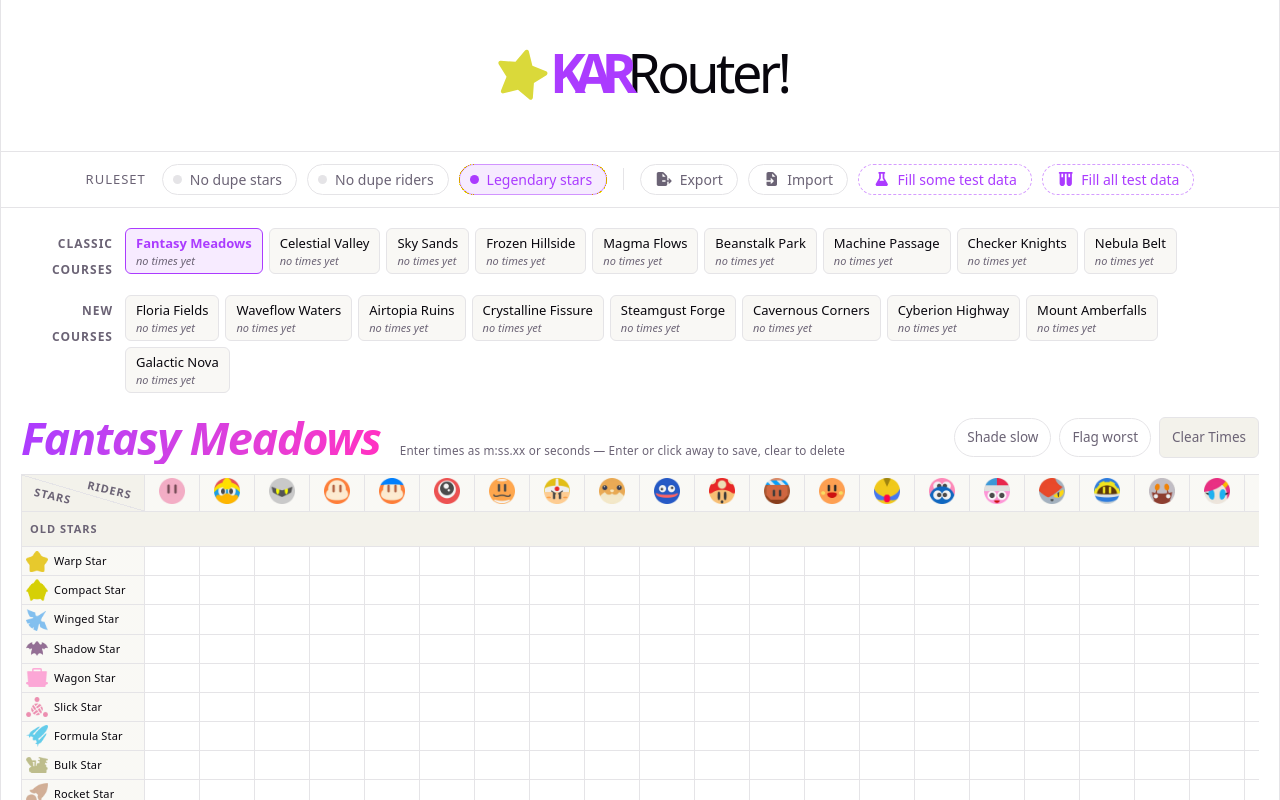
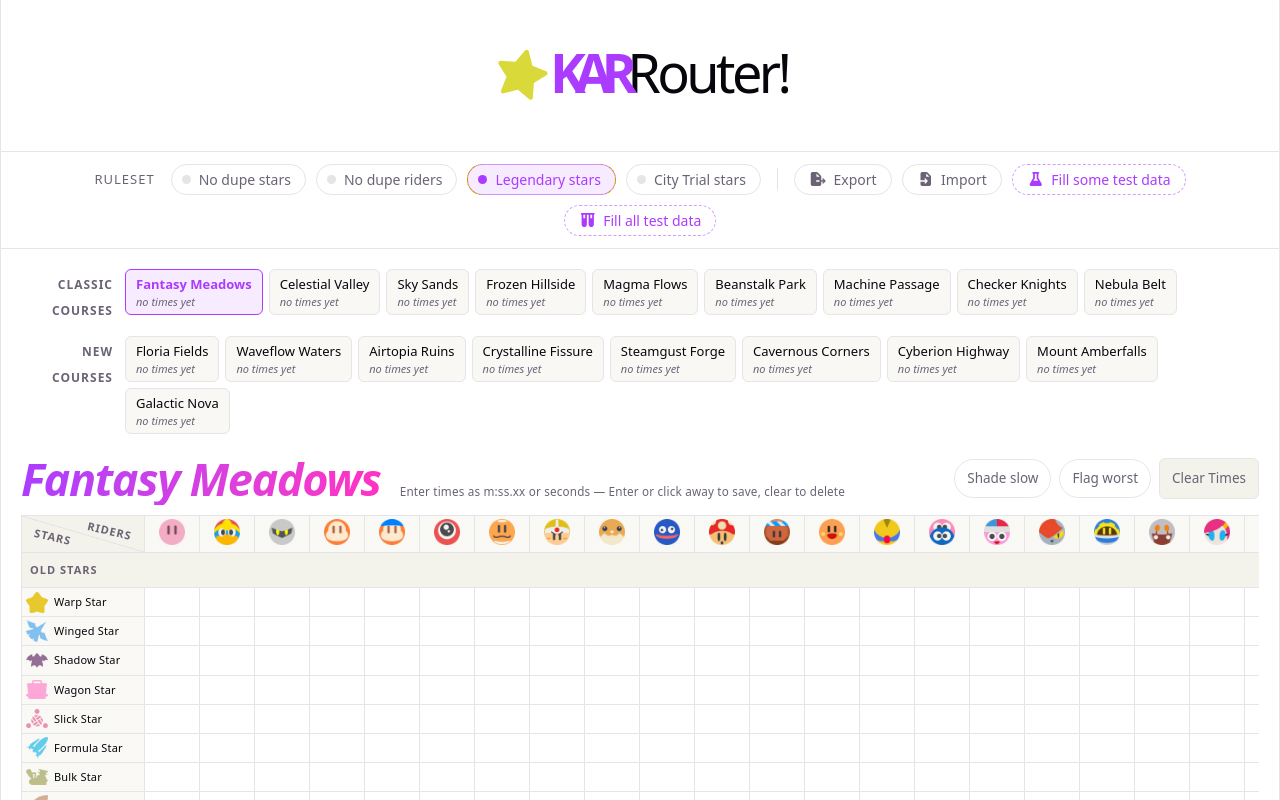
Before and after one commit to eronth/kar-router, a React (Vite) app: page / in a window 1280 px wide. Shown: the top 800 px of the page. Built offline with nearby package versions, Linux system fonts and the light colour scheme.

Commit message:
City trial star filters.

```diff
--- a/src/App.tsx
+++ b/src/App.tsx
@@ -39,6 +39,7 @@ const DEFAULT_SETTINGS: Settings = {
   noDupeRiders: false,
   noDupeStars: false,
   allowLegendary: true,
+  showCityTrialStars: false,
 }
 
 function App() {
@@ -132,13 +133,13 @@ function App() {
         <CourseList
           times={times}
           selected={selectedCourse}
-          allowLegendary={settings.allowLegendary}
+          ruleset={settings}
           onSelect={setSelectedCourse}
         />
         <TimeGrid
           course={selectedCourse}
           record={times[selectedCourse] ?? {}}
-          allowLegendary={settings.allowLegendary}
+          ruleset={settings}
           onSetTime={setTime}
           onClearCourse={clearCourseTimes}
           onClearAll={clearAllTimes}
--- a/src/components/CourseList/CourseChip/CourseChip.tsx
+++ b/src/components/CourseList/CourseChip/CourseChip.tsx
@@ -1,7 +1,6 @@
 import {
-  RIDERS,
-  OLD_STARS, NEW_STARS, LEGENDARY_STARS,
-  isLegendaryStar,
+  RIDERS, STARS,
+  isStarAllowed,
  } from '../../../data/gameData';
 import type { Course } from "../../../types/types";
 import { splitComboKey } from "../../../utils/optimizer";
@@ -17,17 +16,17 @@ export default function CourseChip({
   course,
   times,
   selected,
-  allowLegendary,
+  ruleset,
   onSelect,
 }: Props) {
   const record = times[course] ?? {};
   // Only combos the current ruleset permits count toward best time and totals.
   const countedTimes = Object.entries(record)
-    .filter(([key]) => allowLegendary || !isLegendaryStar(splitComboKey(key).star))
+    .filter(([key]) => isStarAllowed(splitComboKey(key).star, ruleset))
     .map(([, ms]) => ms);
   const best = countedTimes.length > 0 ? Math.min(...countedTimes) : null;
 
-  const maxStarCount = OLD_STARS.length + NEW_STARS.length + (allowLegendary ? LEGENDARY_STARS.length : 0);
+  const maxStarCount = STARS.filter((star) => isStarAllowed(star, ruleset)).length;
   const maxTimesCount = RIDERS.length * maxStarCount;
 
   const currentTimesCount = countedTimes.length;
--- a/src/components/CourseList/CourseList.tsx
+++ b/src/components/CourseList/CourseList.tsx
@@ -1,4 +1,4 @@
-import { OLD_COURSES, NEW_COURSES } from '../../data/gameData';
+import { OLD_COURSES, NEW_COURSES, type StarRuleset } from '../../data/gameData';
 import type { TimesData } from '../../utils/optimizer';
 import type { Course } from '../../types/types';
 import CourseChip from './CourseChip/CourseChip';
@@ -7,7 +7,7 @@ import './CourseList.css';
 export type CourseListProps = {
   times: TimesData;
   selected: Course;
-  allowLegendary: boolean;
+  ruleset: StarRuleset;
   onSelect: (course: Course) => void;
 };
 
--- a/src/components/SettingsBar/SettingsBar.tsx
+++ b/src/components/SettingsBar/SettingsBar.tsx
@@ -5,7 +5,8 @@ export interface Settings {
   noDupeRiders: boolean
   noDupeStars: boolean
   allowLegendary: boolean
-}
+  showCityTrialStars: boolean
+};
 
 const OPTIONS: { key: keyof Settings; label: string; hint: string }[] = [
   {
@@ -23,7 +24,12 @@ const OPTIONS: { key: keyof Settings; label: string; hint: string }[] = [
     label: 'Legendary stars',
     hint: 'Allow Dragoon, Hydra, Leo and Gigantes',
   },
-]
+  {
+    key: 'showCityTrialStars',
+    label: 'City Trial stars',
+    hint: 'Show Compact Star, Flight Warp Star and Gigantes',
+  },
+];
 
 interface Props {
   settings: Settings
--- a/src/components/TimeGrid/TimeGrid.tsx
+++ b/src/components/TimeGrid/TimeGrid.tsx
@@ -1,6 +1,10 @@
 import { useEffect, useRef, useState } from 'react'
 import './TimeGrid.css'
-import { RIDERS, RIDER_ICONS, STAR_ICONS, STAR_GROUPS } from '../../data/gameData'
+import {
+  RIDERS, RIDER_ICONS, STAR_ICONS, STAR_GROUPS,
+  isCityTrialOnlyStar,
+  type StarGroup, type StarRuleset,
+} from '../../data/gameData'
 import { comboKey, type CourseTimes } from '../../utils/optimizer'
 import { formatMs, parseTimeInput } from '../../utils/time'
 import type { Course, Rider, Star } from '../../types/types'
@@ -62,7 +66,7 @@ function TimeCell({
 interface Props {
   course: Course
   record: CourseTimes
-  allowLegendary: boolean
+  ruleset: StarRuleset
   onSetTime: (course: Course, star: Star, rider: Rider, ms: number | null) => void
   onClearCourse: (course: Course) => void
   onClearAll: () => void
@@ -92,7 +96,7 @@ const VIEW_TOGGLES: { key: keyof ViewOptions; label: string; hint: string }[] =
 export default function TimeGrid({
   course,
   record,
-  allowLegendary,
+  ruleset,
   onSetTime,
   onClearCourse,
   onClearAll,
@@ -110,20 +114,29 @@ export default function TimeGrid({
     localStorage.setItem(VIEW_KEY, JSON.stringify(view))
   }, [view])
 
-  // Best per star group, plus best/worst/average over the groups the current
-  // ruleset allows — excluded legendary times never set the course-wide marks.
+  // City-Trial-only stars are hidden outright when the ruleset excludes them;
+  // legendary stars stay visible but greyed out, so they get the `groupOff`
+  // treatment below rather than being dropped here.
+  const visibleStars = (group: StarGroup) =>
+    group.stars.filter((star) =>
+      ruleset.showCityTrialStars
+      || !isCityTrialOnlyStar(star),
+    );
+
+  // Best per star group, plus best/worst/average over the stars the current
+  // ruleset allows — excluded times never set the course-wide marks.
   const groupBests = new Map<string, number>()
   const rulesetTimes: number[] = []
   for (const group of STAR_GROUPS) {
     const values: number[] = []
-    for (const star of group.stars) {
+    for (const star of visibleStars(group)) {
       for (const rider of RIDERS) {
         const value = record[comboKey(star, rider)]
         if (value !== undefined) values.push(value)
       }
     }
-    if (values.length > 0) groupBests.set(group.label, Math.min(...values))
-    if (allowLegendary || !group.legendary) rulesetTimes.push(...values)
+    if (values.length > 0) { groupBests.set(group.label, Math.min(...values)); }
+    if (ruleset.allowLegendary || !group.legendary) { rulesetTimes.push(...values); }
   }
   const bestMs = rulesetTimes.length > 0 ? Math.min(...rulesetTimes) : null
   const worstMs = rulesetTimes.length > 0 ? Math.max(...rulesetTimes) : null
@@ -217,7 +230,9 @@ export default function TimeGrid({
             </tr>
           </thead>
           {STAR_GROUPS.map((group) => {
-            const groupOff = group.legendary && !allowLegendary
+            const stars = visibleStars(group)
+            if (stars.length === 0) { return null; }
+            const groupOff = group.legendary && !ruleset.allowLegendary
             const groupBest = groupBests.get(group.label)
             return (
               <tbody key={group.label} className={groupOff ? 'off' : undefined}>
@@ -229,7 +244,7 @@ export default function TimeGrid({
                     </span>
                   </th>
                 </tr>
-                {group.stars.map((star) => (
+                {stars.map((star) => (
                   <tr key={star}>
                     <th
                       className={selStar === star ? 'star-head sel' : 'star-head'}
--- a/src/data/gameData.ts
+++ b/src/data/gameData.ts
@@ -2,6 +2,7 @@ import type {
   Course, OldCourse, NewCourse,
   Rider,
   Star, OldStar, NewStar, LegendaryStar,
+  CityTrialOnlyStar,
 } from '../types/types'
 
 import kirbyIcon from '../assets/riders/KARs_Kirby_icon.png'
@@ -110,6 +111,10 @@ export const OLD_STARS: OldStar[] = [
   'Flight Warp Star',
 ];
 
+export const CITY_TRIAL_STARS: CityTrialOnlyStar[] = [
+  'Compact Star', 'Flight Warp Star', 'Gigantes',
+];
+
 export const NEW_STARS: NewStar[] = [
   'Hop Star', 'Vampire Star', 'Paper Star', 'Chariot',
   'Battle Chariot', 'Tank Star', 'Bull Tank',
@@ -124,6 +129,22 @@ export const STARS: Star[] = [...OLD_STARS, ...NEW_STARS, ...LEGENDARY_STARS];
 
 export function isLegendaryStar(star: Star): boolean {
   return (LEGENDARY_STARS as Star[]).includes(star);
+}
+
+export const isCityTrialOnlyStar = (star: Star): boolean =>
+  (CITY_TRIAL_STARS as Star[]).includes(star);
+
+/** The ruleset flags that decide which stars exist at all. */
+export interface StarRuleset {
+  allowLegendary: boolean
+  showCityTrialStars: boolean
+}
+
+/** Excluded stars count nowhere: not in routes, not in bests, not in totals. */
+export function isStarAllowed(star: Star, ruleset: StarRuleset): boolean {
+  if (!ruleset.allowLegendary && isLegendaryStar(star)) { return false; }
+  if (!ruleset.showCityTrialStars && isCityTrialOnlyStar(star)) { return false; }
+  return true;
 }
 
 export const STAR_ICONS: Record<Star, string> = {
--- a/src/types/types.tsx
+++ b/src/types/types.tsx
@@ -33,4 +33,7 @@ export type NewStar
 export type LegendaryStar
   = 'Dragoon' | 'Hydra' | 'Leo' | 'Gigantes';
 
-export type Star = OldStar | NewStar | LegendaryStar;
+export type CityTrialOnlyStar
+  = 'Compact Star' | 'Flight Warp Star' | 'Gigantes';
+
+export type Star = OldStar | NewStar | LegendaryStar | CityTrialOnlyStar;
--- a/src/utils/dataTransfer.ts
+++ b/src/utils/dataTransfer.ts
@@ -15,6 +15,8 @@ export interface ImportSummary {
   skippedCount: number
 }
 
+// Keys every export has carried. `showCityTrialStars` came later, so exports
+// written before it are still valid — they just fall back to its default.
 const SETTINGS_KEYS = [
   'noDupeRiders',
   'noDupeStars',
@@ -109,6 +111,7 @@ export function parseImport(text: string): ImportSummary {
         noDupeRiders: candidate.noDupeRiders as boolean,
         noDupeStars: candidate.noDupeStars as boolean,
         allowLegendary: candidate.allowLegendary as boolean,
+        showCityTrialStars: candidate.showCityTrialStars === true,
       }
     }
   }
--- a/src/utils/optimizer.ts
+++ b/src/utils/optimizer.ts
@@ -1,5 +1,5 @@
 import type { Course, Rider, Star } from '../types/types'
-import { LEGENDARY_STARS } from '../data/gameData'
+import { isStarAllowed, type StarRuleset } from '../data/gameData'
 
 /** `${star}|${rider}` */
 export type ComboKey = string
@@ -28,10 +28,9 @@ export interface Route {
   picks: RoutePick[]
 }
 
-export interface SolverOptions {
+export interface SolverOptions extends StarRuleset {
   noDupeStars: boolean
   noDupeRiders: boolean
-  allowLegendary: boolean
 }
 
 export interface SolverResult {
@@ -57,15 +56,13 @@ export interface CourseEntries {
   entries: Entry[]
 }
 
-const LEGENDARY_SET: ReadonlySet<string> = new Set(LEGENDARY_STARS)
-
 // Node budget for the automatic quick check. Keeps worst-case dense grids
 // responsive; realistic sparse data never gets close to it.
 export const QUICK_NODE_LIMIT = 5_000_000
 
 /**
  * Step 1 — gather the usable (star, rider, time) options for each course,
- * sorted fastest first, dropping legendary stars when they're not allowed.
+ * sorted fastest first, dropping stars the ruleset excludes.
  * Courses that end up with no options are reported in `missing`.
  */
 export function collectCourseEntries(
@@ -82,7 +79,7 @@ export function collectCourseEntries(
     if (record) {
       for (const [key, ms] of Object.entries(record)) {
         const { star, rider } = splitComboKey(key)
-        if (!options.allowLegendary && LEGENDARY_SET.has(star)) continue
+        if (!isStarAllowed(star, options)) continue
         entries.push({ star, rider, ms })
       }
     }
```
Also changed, not shown: 1 other file (tests, documents, lock files or other folders).
